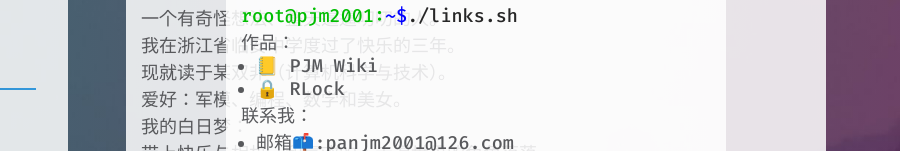
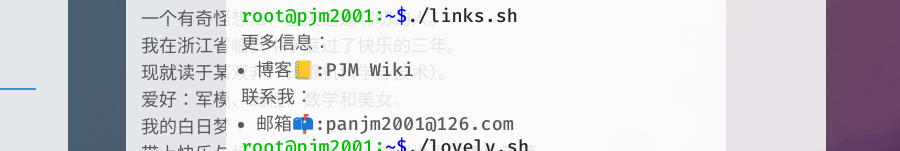
Before and after one commit to pjimming/pjm-index, a website: page src/pug/index.pug in a window 1280 px wide. Shown: the part 214-365 px from the top of the page, 380-1280 px from the left. Drawn offline with nearby package versions, Linux system fonts and the light colour scheme; files that its build step writes are made by us from their sources; files whose address does not match are found by name; a web font is replaced by a local one.

Commit message:
update links

```diff
--- a/src/pug/index.pug
+++ b/src/pug/index.pug
@@ -89,16 +89,13 @@ html(lang="en")
                         span(style="color: rgb(0, 190, 0)") root@pjm2001:
                         span(style="color: blue") ~$
                         span(style="color: rgb(39, 39, 39)") ./links.sh
-                        p 作品：
+                        p 更多信息：
                         ul.ul
-                            li
-                                a(href="https://pjimming.github.io/PJM-Wiki/", target="_blank") 📒 PJM Wiki
-                            li
-                                a(href="https://github.com/pjimming/rlock", target="_blank") 🔒 RLock
+                            li 博客📒:
+                                a(href="https://pjimming.github.io/PJM-Wiki/", target="_blank") PJM Wiki
                         p 联系我：
                         ul.ul
-                            li
-                                | 邮箱📫:
+                            li 邮箱📫:
                                 a(href="mailto:panjm2001@126.com") panjm2001@126.com
                         span(style="color: rgb(0, 190, 0)") root@pjm2001:
                         span(style="color: blue") ~$
```
Also changed, not shown: dist/index.html.
